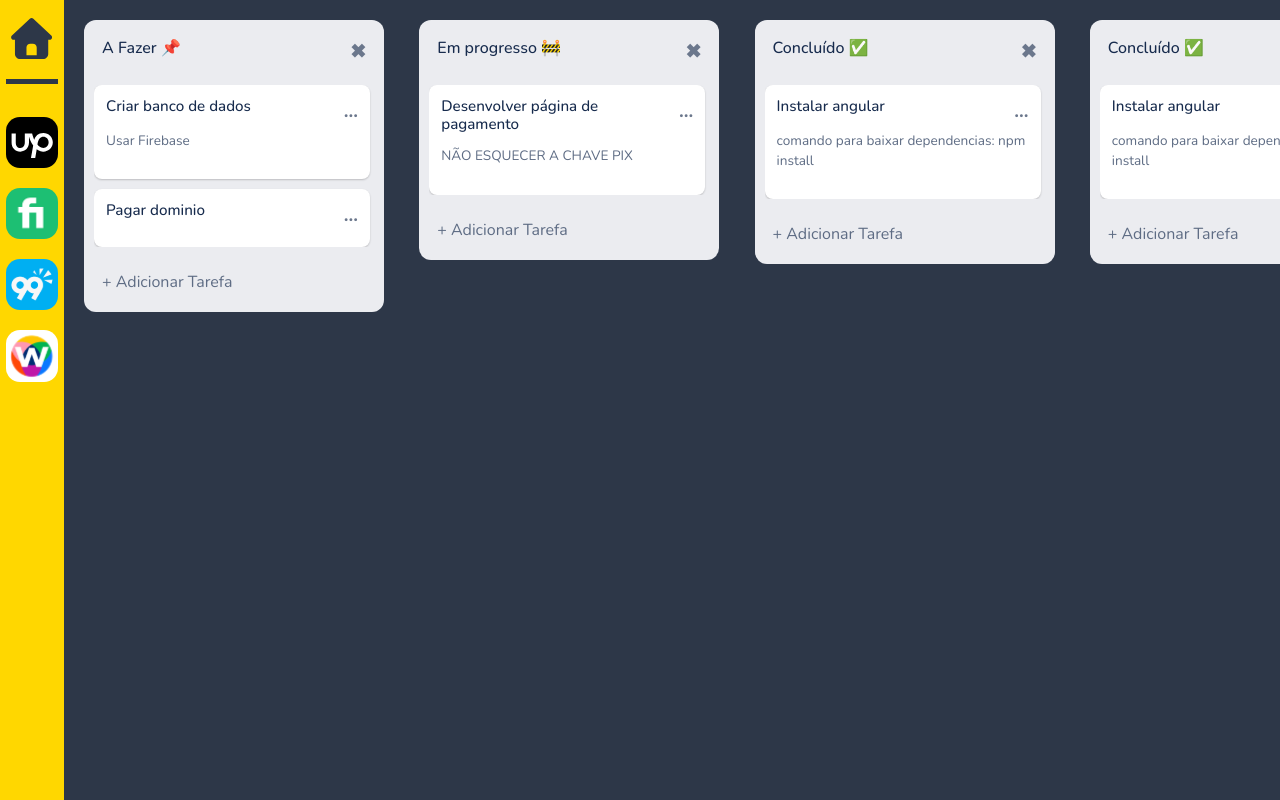
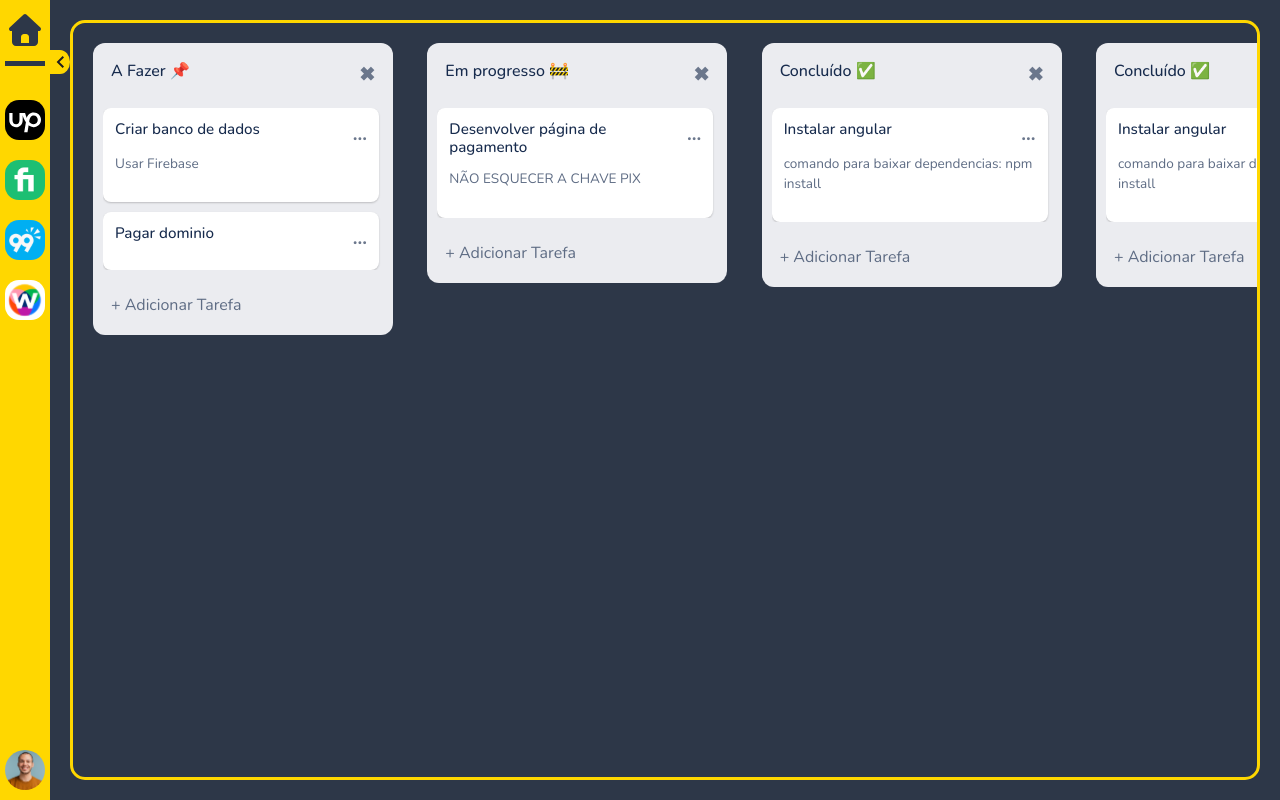
Before and after one commit to luishenrique-byte/-working-, an Angular app: page /workspace in a window 1280 px wide. Built offline with nearby package versions, Linux system fonts and the light colour scheme.

Commit message:
feat(sidebar-board): UI de recolher a sidebar

```diff
--- a/src/app/pages/workspace/component/board/board.component.css
+++ b/src/app/pages/workspace/component/board/board.component.css
@@ -1,12 +1,21 @@
 main {
     display: flex;
     flex-direction: row;
+    align-items: center;
 
     height: 100vh;
     overflow: hidden;
 }
 
 .quadro-area {
+
+    border: 3px solid #FFD700;
+    border-radius: 15px;
+
+    margin: 20px;
+    height: 95vh;
+
+
     flex: 1;             /* Ocupa todo o espaço que sobrar */
     padding: 20px;
     display: flex;
--- a/src/app/pages/workspace/component/board/sidebar-board/sidebar-board.component.css
+++ b/src/app/pages/workspace/component/board/sidebar-board/sidebar-board.component.css
@@ -1,12 +1,55 @@
 .sidebar-board {
+    position: relative;
     height: 100vh;
-    width: 5vw;
+    width: 50px;
     background-color: #FFD700;
     display: flex;
     flex-direction: column;
     gap:5%;
     align-items: center;
+    justify-content: space-between;
+    transition: all 0.5s cubic-bezier(0.25, 0.8, 0.25, 1);
 }
+
+.sidebar-board.fechado {
+    width: 0px;       /* A barra some */
+    padding: 0;       /* Remove espaçamento interno */
+}
+
+/* ESCONDE OS ÍCONES QUANDO FECHAR */
+/* Se não fizer isso, os ícones ficam "vazando" ou espremidos */
+.sidebar-board.fechado .nav-item,
+.sidebar-board.fechado .integracoes-list,
+.sidebar-board.fechado .icon-perfil{
+    opacity: 0;
+    pointer-events: none; /* Impede clicar no nada */
+    display: none; /* Remove do fluxo */
+}
+
+.seta {
+    display: flex;
+    align-items: center;
+    justify-content: center;
+    cursor: pointer;
+    position: absolute;
+    width: 20px;
+    height: auto;
+    background-color: #FFD700;
+    border-radius: 0 50% 50% 0;
+    left: 100%;
+    top: 50px;
+}
+
+.seta img {
+    transition: transform 0.5s ease;
+    transform: rotate(180deg);
+}
+/* QUANDO FECHAR, A SETA GIRA 180 GRAUS */
+.sidebar-board.fechado .seta img {
+    transform: rotate(0deg);
+}
+
+
 
 .nav-item {
     margin: 20%;
@@ -40,6 +83,7 @@
     flex-direction: column;
     gap: 20px;
     align-items: center;
+    flex:1;
 }
 
 .logos {
@@ -58,3 +102,14 @@
     transform: translateX(2px);
     border-radius: 100px;
 }
+
+.icon-perfil {
+    width: 80%;
+    margin-bottom: 10px;
+}
+
+.icon-perfil img {
+    border-radius: 100px;
+    width: 100%;
+    height: auto;
+}
--- a/src/app/pages/workspace/component/board/sidebar-board/sidebar-board.component.html
+++ b/src/app/pages/workspace/component/board/sidebar-board/sidebar-board.component.html
@@ -1,4 +1,4 @@
-<div class="sidebar-board">
+<div class="sidebar-board" [class.fechado]="isClosed">
 
     <div class="nav-item home">
         <svg xmlns="http://www.w3.org/2000/svg" viewBox="0 0 640 640"><!--!Font Awesome Free v7.1.0 by @fontawesome - https://fontawesome.com License - https://fontawesome.com/license/free Copyright 2025 Fonticons, Inc.--><path d="M341.8 72.6C329.5 61.2 310.5 61.2 298.3 72.6L74.3 280.6C64.7 289.6 61.5 303.5 66.3 315.7C71.1 327.9 82.8 336 96 336L112 336L112 512C112 547.3 140.7 576 176 576L464 576C499.3 576 528 547.3 528 512L528 336L544 336C557.2 336 569 327.9 573.8 315.7C578.6 303.5 575.4 289.5 565.8 280.6L341.8 72.6zM304 384L336 384C362.5 384 384 405.5 384 432L384 528L256 528L256 432C256 405.5 277.5 384 304 384z"/></svg>
@@ -20,7 +20,11 @@
         </div>
     </div>
 
-    <!-- <div class="nav-item bottom">
-        <i class="fa-solid fa-gear"></i>
-    </div> -->
+    <div class="icon-perfil">
+        <img src="assets\img\profile\homem-retrato-rindo.jpg" alt="">
+    </div>
+
+    <span class="seta" (click)="toggleSidebar()">
+        <img src="assets\img\icons\seta-icons.svg" alt="">
+    </span>
 </div>
--- a/src/app/pages/workspace/component/board/sidebar-board/sidebar-board.component.ts
+++ b/src/app/pages/workspace/component/board/sidebar-board/sidebar-board.component.ts
@@ -1,11 +1,18 @@
+import { CommonModule } from '@angular/common';
 import { Component } from '@angular/core';
 
 @Component({
   selector: 'app-sidebar-board',
-  imports: [],
+  imports: [CommonModule],
   templateUrl: './sidebar-board.component.html',
   styleUrl: './sidebar-board.component.css'
 })
 export class SidebarBoardComponent {
 
+  isClosed:boolean = false;
+
+  toggleSidebar(){
+    this.isClosed = !this.isClosed
+  }
+
 }
```
Also changed, not shown: public/assets/img/icons/seta-icons.svg (added).
